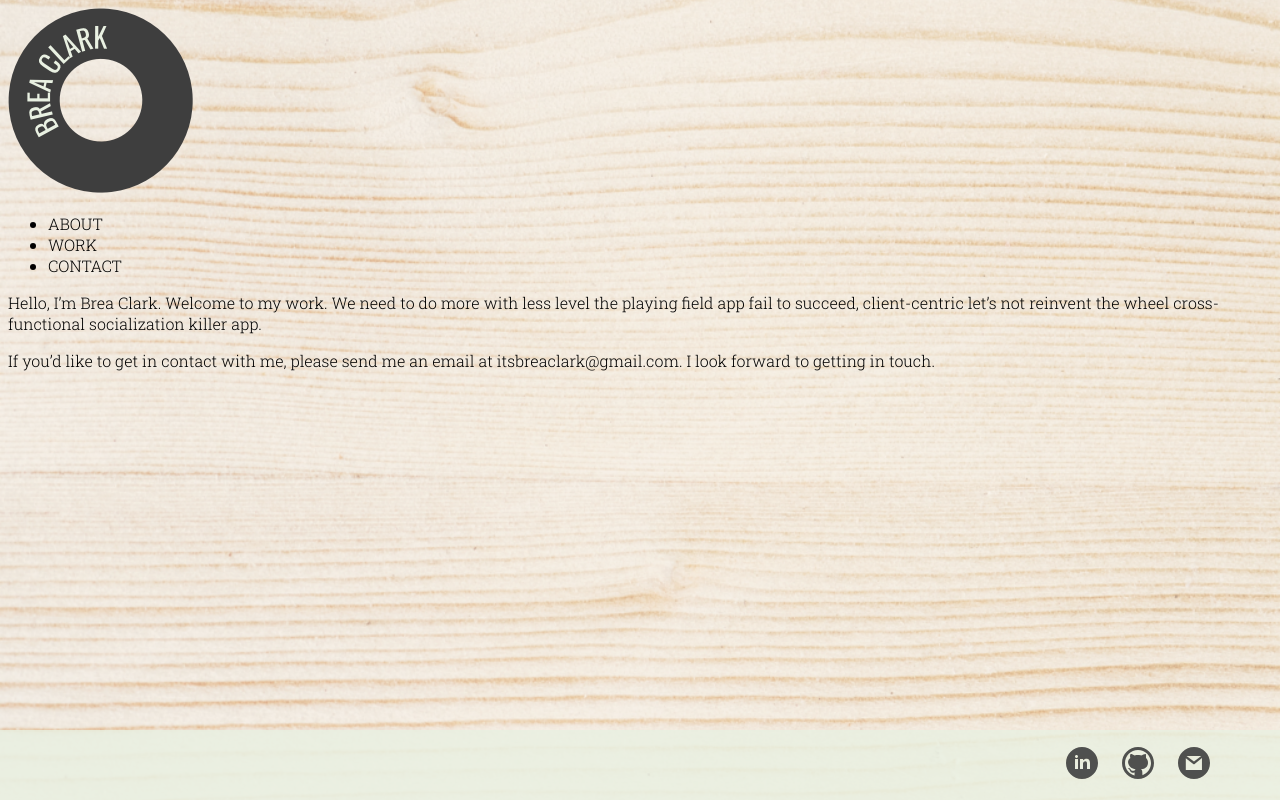
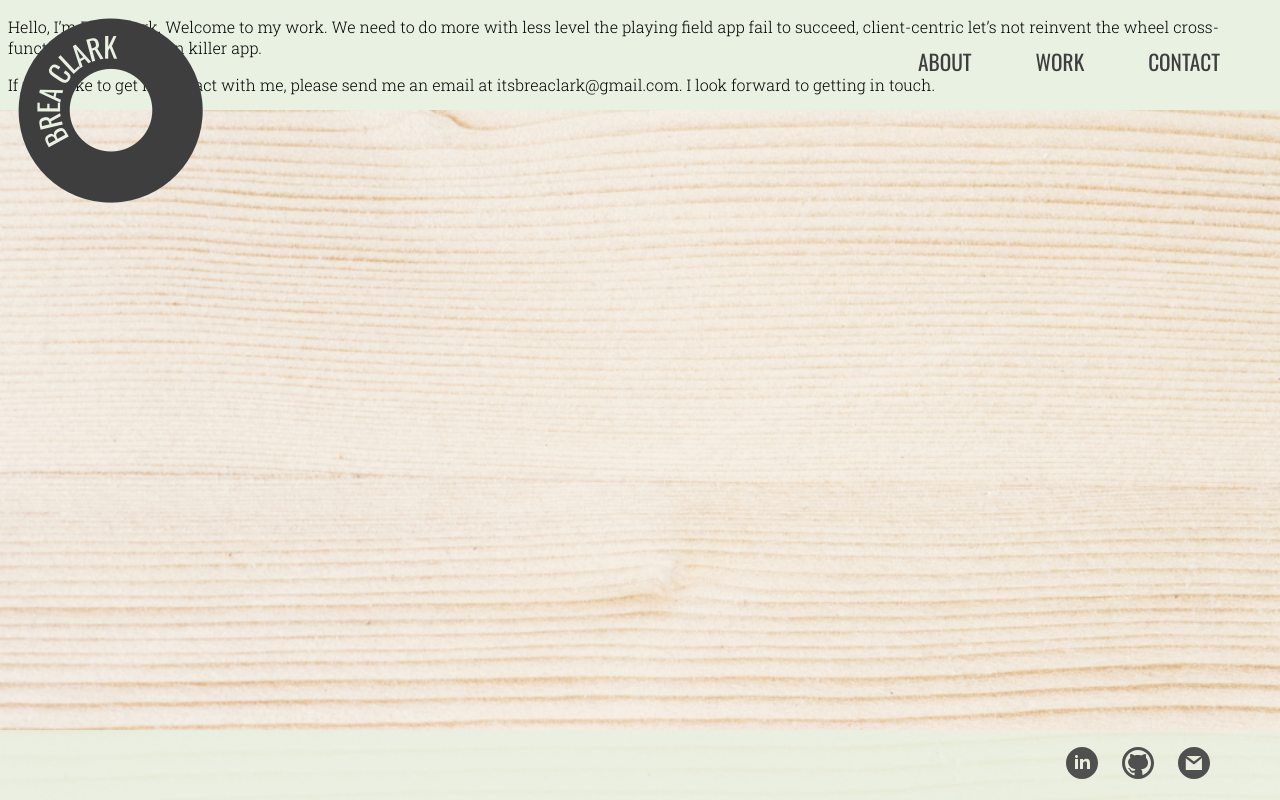
Before and after one commit to breaclark/breaclark.github.io, a plain HTML site: page index.html in a window 1280 px wide. Drawn offline with nearby package versions, Linux system fonts and the light colour scheme.

Commit message:
Add header and style it

```diff
--- a/css/styles.css
+++ b/css/styles.css
@@ -8,6 +8,40 @@ font-family: 'Roboto Slab', serif; */
 body {
   background: url("./../img/Background.png") no-repeat center center fixed;
   background-size: cover;
+}
+
+#header-background {
+  background-color: rgba(233, 241, 226, 1);
+  top: 0px;
+  height: 110px;
+  left: 0px;
+  position: fixed;
+  width: 100vw;
+  z-index: -1;
+}
+
+#logo {
+  left: 18px;
+  position: absolute;
+  top: 18px;
+}
+
+#nav {
+  position: absolute;
+  right: 30px;
+  top: 30px;
+}
+
+#nav ul {
+  list-style-type: none;
+}
+
+#nav li {
+  color: #3E3E3E;
+  display: inline;
+  font-family: 'Oswald', sans-serif;
+  font-size: 16pt;
+  margin: 30px;
 }
 
 #footer {
--- a/index.html
+++ b/index.html
@@ -9,6 +9,8 @@
   </head>
   <body>
     <div id="header">
+      <div id="header-background">
+      </div>
       <div id="logo">
         <img src="img/logo.png" alt="brea clark">
       </div>
```
